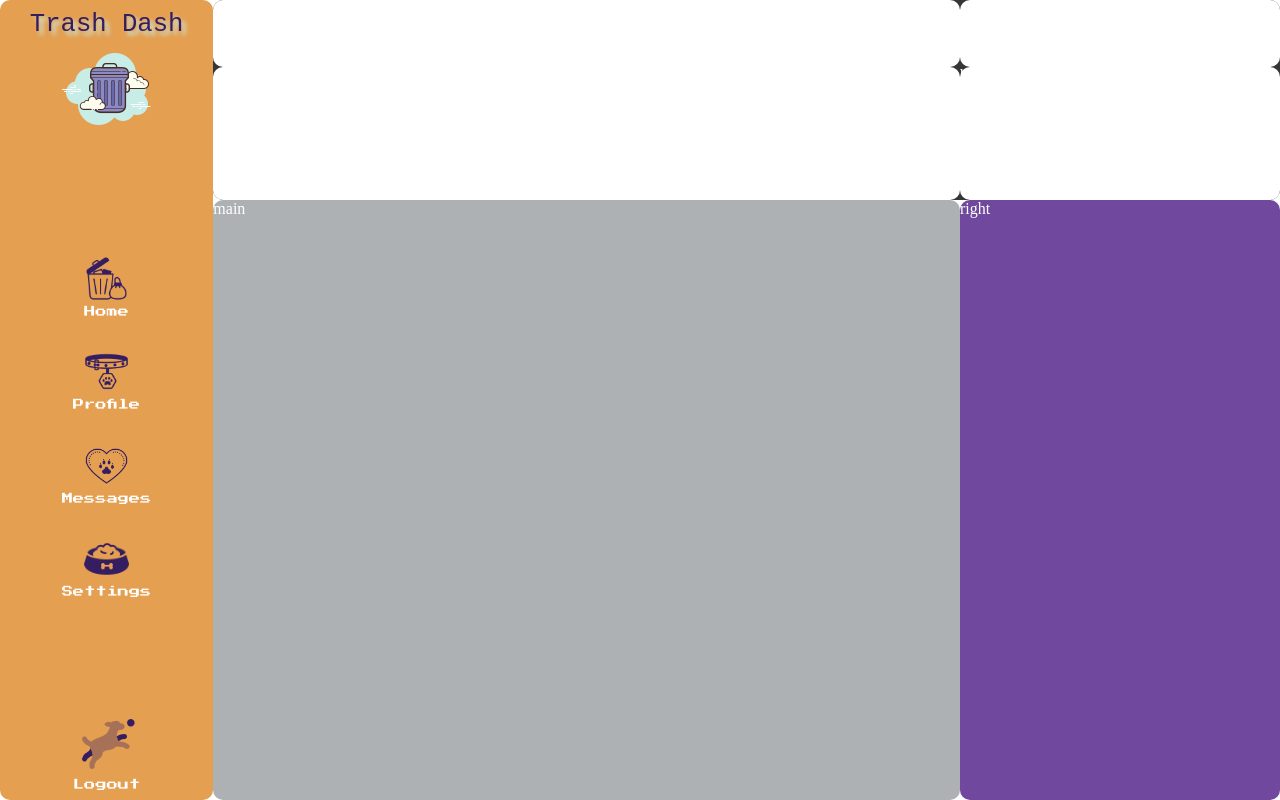
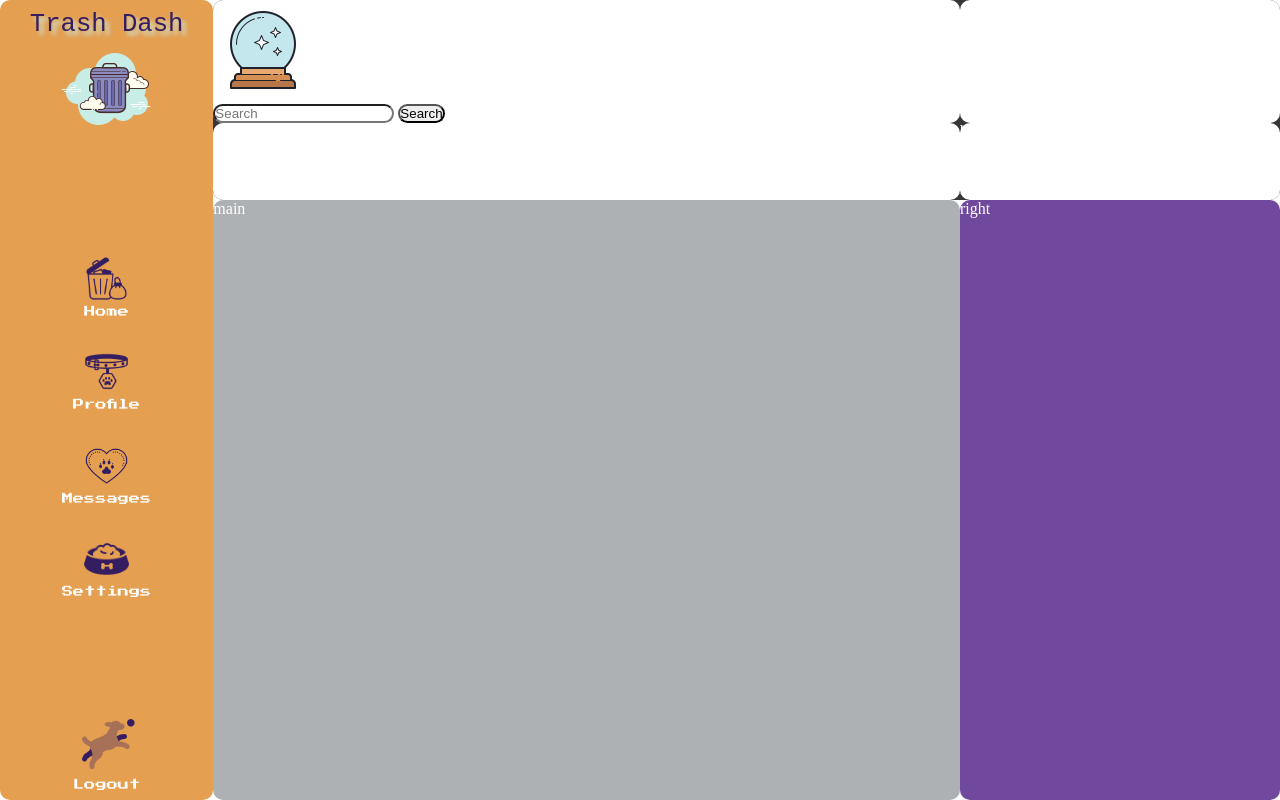
Before and after one commit to TrshPuppy/admin-dashboard, a plain HTML site: page index.html in a window 1280 px wide. Drawn offline with Linux system fonts and the light colour scheme; a web font is replaced by a local one.

Commit message:
Add search icon and search bar form to header.

```diff
--- a/index.html
+++ b/index.html
@@ -38,7 +38,15 @@
             </div>
         </nav>
         <div class="header">
-            <div class="search-bar">search</div>
+            <div class="search-bar">
+                <div class="search-container">
+                    <img src="./img/search-icon.png" alt="Search Icon" title="Search">
+                    <form action=""method="get">
+                        <input type="text" id="search-bar" placeholder="Search">
+                        <button type="submit">Search</button>
+                    </form>
+                </div>
+            </div>
             <div class="greeting-box">greet</div>
             <div class="button-box">button</div>
             <div class="account-box">account</div>
```
